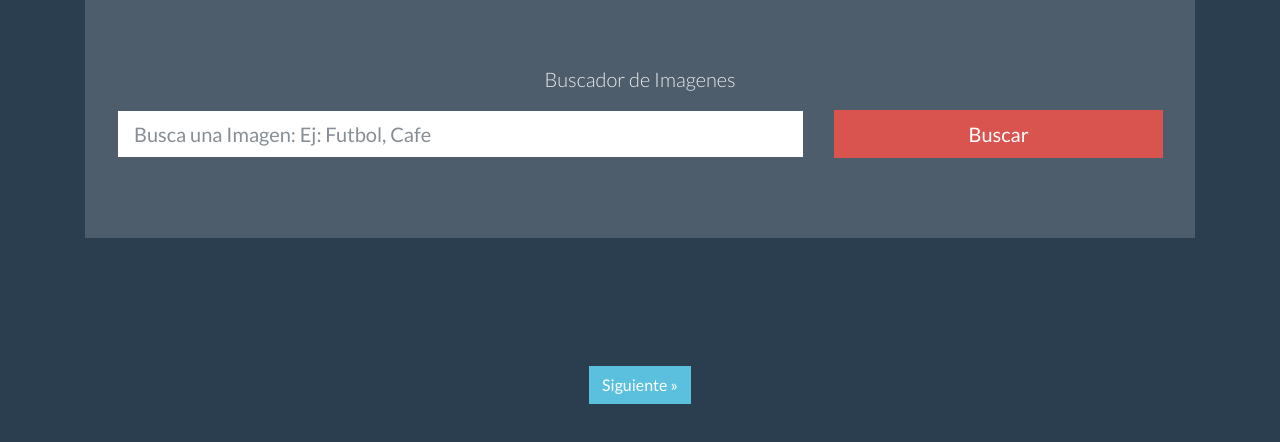
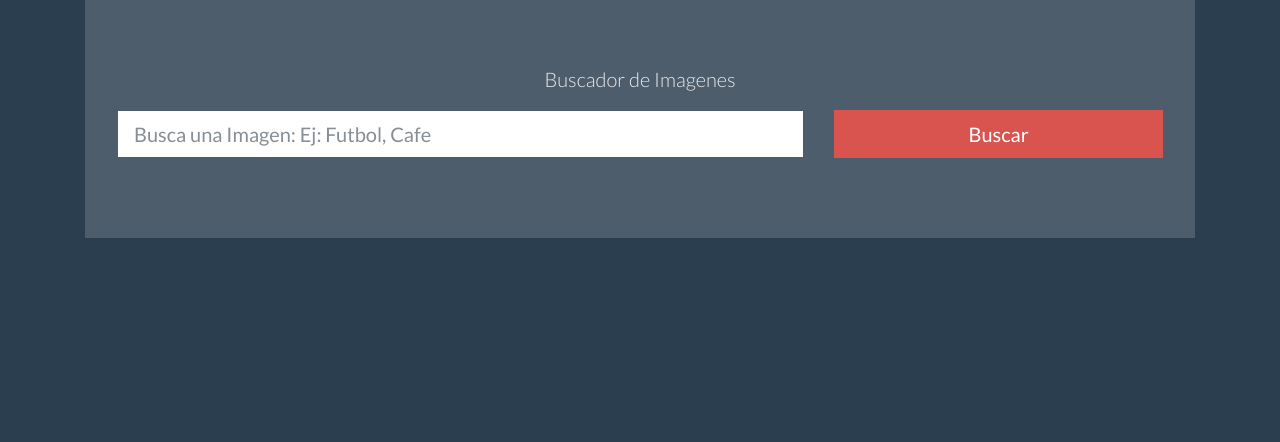
Before and after one commit to crisroddev/react-hooks-redux, a React (Create React App) app in the folder pixabay/: page / in a window 1280 px wide. Shown: the top 442 px of the page. Built offline with nearby package versions, Linux system fonts and the light colour scheme.

Commit message:
Si pag Act = Toytal paginas no btn sig

```diff
--- a/pixabay/src/App.js
+++ b/pixabay/src/App.js
@@ -71,12 +71,16 @@ function App() {
           )
         }
 
-        <button
-          onClick={paginaSiguiente}
-          type="button"
-          className="btn btn-info">
-            Siguiente &raquo;
+        {( paginaActual === totalPaginas ) ?
+          null : (
+            <button
+              onClick={paginaSiguiente}
+              type="button"
+              className="btn btn-info">
+                Siguiente &raquo;
         </button>
+          )
+        }
       </div>
     </div>
   );
```
